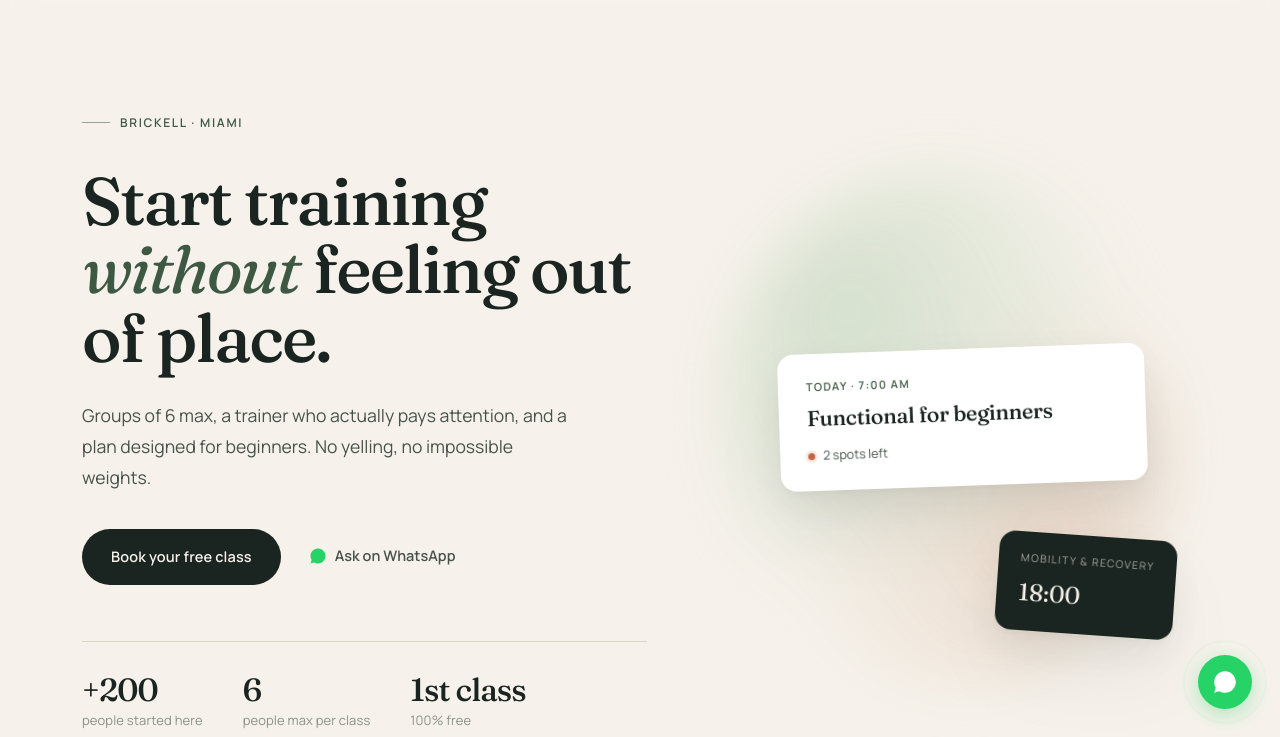
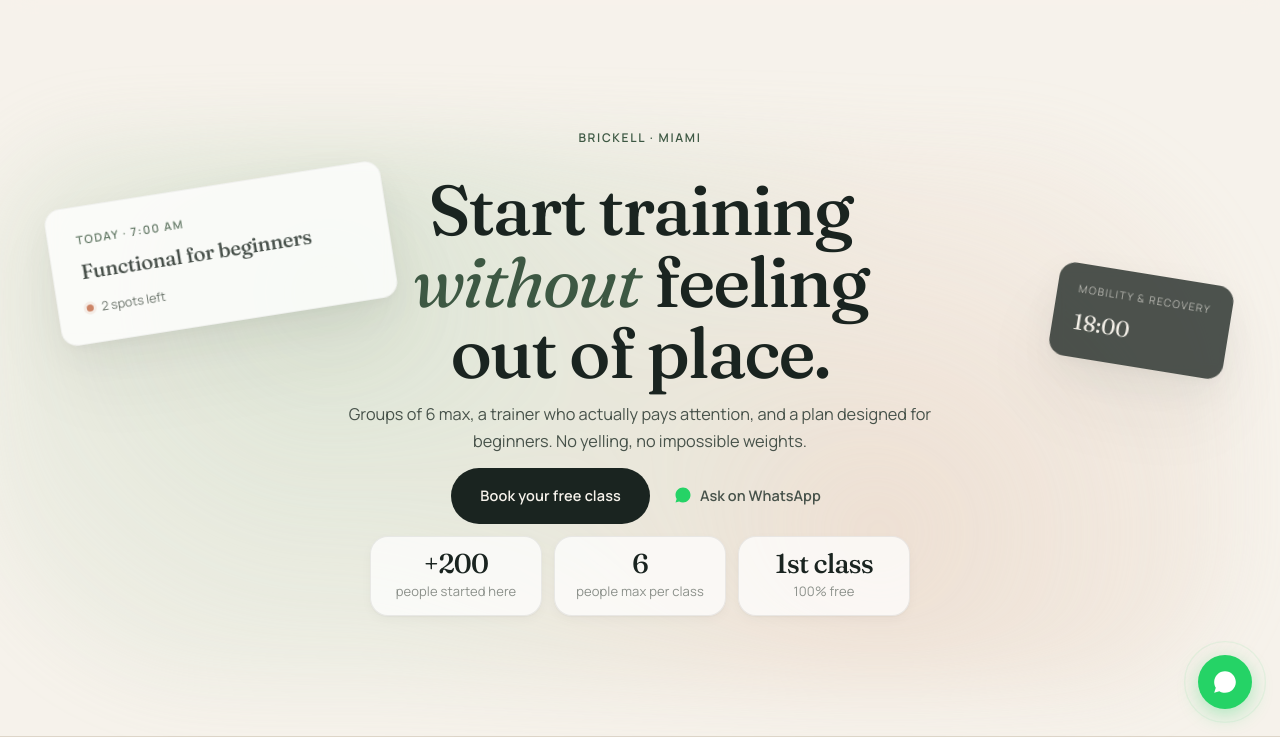
Before and after one commit to lucasbolchini-a11y/metodo-raiz, a plain HTML site: page index.html in a window 1280 px wide. Shown: the part 63-800 px from the top of the page. Drawn offline with Linux system fonts and the light colour scheme.

Commit message:
Update styles.css

```diff
--- a/styles.css
+++ b/styles.css
@@ -277,53 +277,84 @@ p {
 
 /* ---------- Hero ---------- */
 .hero {
-  max-width: 1180px;
+  max-width: 1480px;
   margin: 0 auto;
-  padding: 90px 32px 110px;
+  min-height: calc(100svh - 78px);
+  padding: 18px 56px 30px;
   position: relative;
+  display: flex;
+  align-items: center;
+  overflow: visible;
 }
 .hero-grid {
   display: grid;
-  grid-template-columns: 1.2fr 1fr;
-  gap: 80px;
+  grid-template-columns: 1fr;
+  gap: 10px;
   align-items: center;
+  width: 100%;
+  position: relative;
+  isolation: isolate;
+}
+.hero-copy {
+  max-width: 1040px;
+  margin: 0 auto;
+  text-align: center;
+  position: relative;
+  z-index: 2;
+}
+.hero-copy .eyebrow {
+  justify-content: center;
+}
+.hero-copy .eyebrow::before {
+  display: none;
 }
 .hero-copy h1 {
-  margin: 16px 0 28px;
+  margin: 8px auto 12px;
+  max-width: 12ch;
+  font-size: clamp(2.55rem, 5.5vw, 4.5rem);
 }
 .hero-copy .lead {
-  font-size: 1.1rem;
-  max-width: 500px;
+  font-size: 1.02rem;
+  max-width: 64ch;
   color: var(--ink-soft);
-  margin-bottom: 36px;
-  line-height: 1.75;
+  margin: 0 auto 14px;
+  line-height: 1.62;
 }
 .hero-ctas {
   display: flex;
   align-items: center;
-  gap: 20px;
+  justify-content: center;
+  gap: 16px;
   flex-wrap: wrap;
-  margin-bottom: 56px;
+  margin-bottom: 12px;
 }
 .hero-proof {
   list-style: none;
   padding: 0;
-  margin: 0;
+  margin: 0 auto;
   display: flex;
-  gap: 40px;
+  justify-content: center;
+  gap: 12px;
   flex-wrap: wrap;
-  border-top: 1px solid var(--line);
-  padding-top: 32px;
+  max-width: 1060px;
+  position: relative;
+  z-index: 2;
 }
 .hero-proof li {
   font-size: 13px;
   color: var(--muted);
   letter-spacing: 0.01em;
+  padding: 13px 16px 12px;
+  min-width: 172px;
+  border-radius: 18px;
+  background: rgba(255,255,255,.72);
+  border: 1px solid rgba(26,36,32,.08);
+  box-shadow: var(--shadow-sm);
 }
 .hero-proof strong {
   display: block;
   font-family: var(--serif);
-  font-size: 2rem;
+  font-size: 1.7rem;
   font-weight: 500;
   color: var(--ink);
   letter-spacing: -0.03em;
@@ -333,21 +364,21 @@ p {
 
 /* Hero visual */
 .hero-visual {
-  position: relative;
-  aspect-ratio: 4 / 5;
-  display: flex;
-  align-items: center;
-  justify-content: center;
+  position: absolute;
+  inset: -6% -6% -10%;
+  margin: 0;
+  z-index: 0;
+  pointer-events: none;
 }
 .hero-blob {
   position: absolute;
-  inset: 8% 3%;
+  inset: 8% 4% 0;
   background: radial-gradient(circle at 28% 28%, var(--accent-soft), transparent 58%),
               radial-gradient(circle at 72% 72%, #e8d4c4, transparent 52%);
-  filter: blur(28px);
-  border-radius: 50%;
+  filter: blur(34px);
+  border-radius: 120px 220px 140px 220px;
   z-index: 0;
-  opacity: 0.85;
+  opacity: 0.62;
   animation: floatBlob 14s ease-in-out infinite;
 }
 @keyframes floatBlob {
@@ -361,32 +392,38 @@ p {
   padding: 24px 28px;
   box-shadow: var(--shadow-lg);
   z-index: 1;
+  opacity: .78;
+  border: 1px solid rgba(26,36,32,.05);
+  backdrop-filter: blur(8px);
 }
 .hero-card--main {
-  width: 78%;
-  transform: rotate(-2deg);
+  width: min(100%, 340px);
+  position: absolute;
+  left: 5%;
+  top: 16%;
+  transform: rotate(-9deg);
   animation: floatCard 7s ease-in-out infinite;
 }
 .hero-card--small {
   position: absolute;
   right: 5%;
-  bottom: 13%;
-  padding: 18px 22px;
-  transform: rotate(4deg);
+  top: 32%;
+  padding: 16px 20px;
+  transform: rotate(10deg);
   background: var(--ink);
   color: var(--bg);
   animation: floatCardSmall 8s ease-in-out infinite;
 }
 @keyframes floatCard {
-  0%, 100% { transform: rotate(-2deg) translateY(0); }
-  50% { transform: rotate(-2deg) translateY(-8px); }
+  0%, 100% { transform: rotate(-9deg) translateY(0); }
+  50% { transform: rotate(-6deg) translateY(-12px); }
 }
 @keyframes floatCardSmall {
-  0%, 100% { transform: rotate(4deg) translateY(0); }
-  50% { transform: rotate(4deg) translateY(-6px); }
+  0%, 100% { transform: rotate(10deg) translateY(0); }
+  50% { transform: rotate(7deg) translateY(-9px); }
 }
 .hero-card-tag {
-  font-size: 11px;
+  font-size: 11.5px;
   font-weight: 600;
   letter-spacing: 0.12em;
   text-transform: uppercase;
@@ -395,7 +432,7 @@ p {
 }
 .hero-card-title {
   font-family: var(--serif);
-  font-size: 1.35rem;
+  font-size: 1.28rem;
   font-weight: 500;
   letter-spacing: -0.015em;
   margin-bottom: 14px;
@@ -424,7 +461,7 @@ p {
 }
 .hero-card-title-sm {
   font-family: var(--serif);
-  font-size: 1.5rem;
+  font-size: 1.38rem;
 }
 
 /* ---------- Marquee ---------- */
@@ -955,9 +992,15 @@ p {
 
 /* ---------- Responsive ---------- */
 @media (max-width: 960px) {
-  .hero { padding: 56px 24px 64px; }
-  .hero-grid { grid-template-columns: 1fr; gap: 48px; }
-  .hero-visual { max-width: 400px; margin: 0 auto; width: 100%; }
+  .hero { min-height: auto; padding: 52px 24px 56px; display: block; }
+  .hero-grid { gap: 30px; }
+  .hero-copy { max-width: 860px; }
+  .hero-copy h1 { max-width: 13ch; }
+  .hero-proof li { min-width: 150px; }
+  .hero-visual { inset: 2% -6% -4%; }
+  .hero-blob { inset: 10% 0 4%; opacity: .62; }
+  .hero-card--main { width: min(100%, 300px); left: 2%; top: 20%; }
+  .hero-card--small { right: 2%; top: 42%; }
   .nav-links { display: none; }
   .steps { grid-template-columns: 1fr; gap: 16px; }
   .plan-grid { grid-template-columns: 1fr; gap: 16px; max-width: 440px; margin: 0 auto; }
@@ -974,8 +1017,14 @@ p {
 
 @media (max-width: 520px) {
   .reserve-form { grid-template-columns: 1fr; }
-  .hero-proof { gap: 28px; }
+  .hero-proof { gap: 12px; }
   .hero-proof strong { font-size: 1.6rem; }
+  .hero-proof li { min-width: 0; width: 100%; }
+  .hero-visual { inset: 6% -10% 4%; }
+  .hero-blob { inset: 14% -8% 10%; opacity: .52; }
+  .hero-card--main { width: min(100%, 220px); left: 2%; top: 28%; }
+  .hero-card--small { right: 2%; top: 48%; }
+  .hero-card { opacity: .72; }
   .trainer-stats { gap: 28px; }
   .trainer-stats strong { font-size: 2rem; }
   .wa-float { bottom: 20px; right: 20px; width: 50px; height: 50px; }
```
